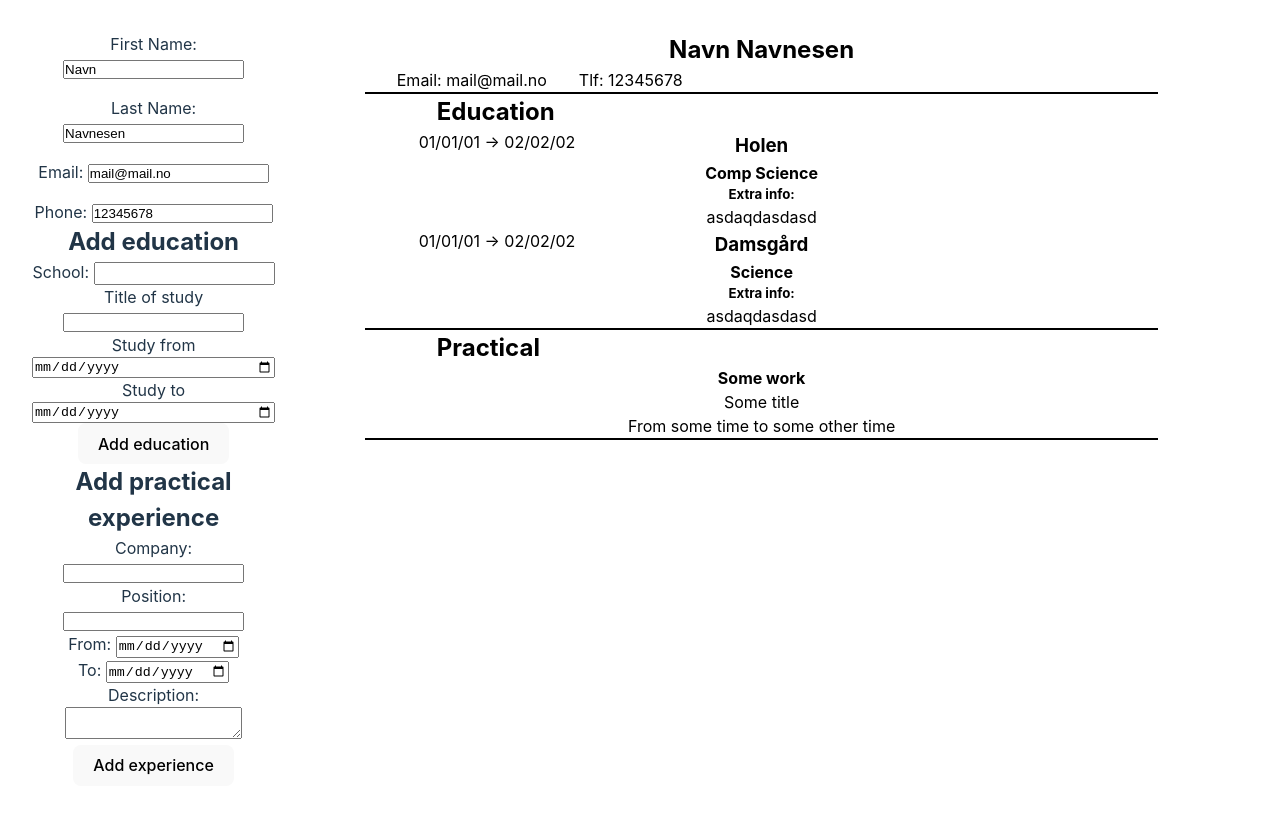
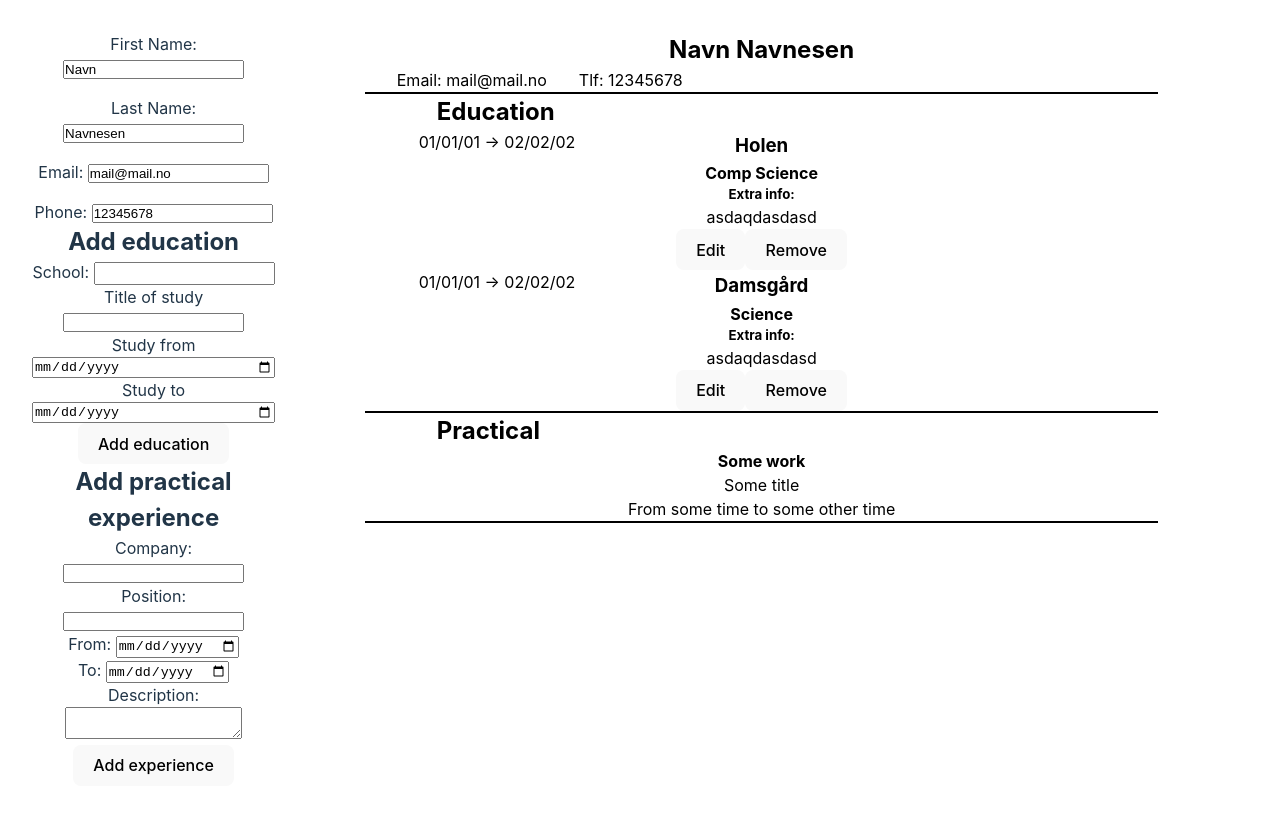
Before and after one commit to ATlexEide/cv-app, a React (Vite) app: page / in a window 1280 px wide. Shown: the top 814 px of the page. Built offline with nearby package versions, Linux system fonts and the light colour scheme.

Commit message:
Add edit && delete button

```diff
--- a/src/Components/EducationCard.jsx
+++ b/src/Components/EducationCard.jsx
@@ -14,6 +14,8 @@ function EducationCard({ data }) {
           <p id="desc">{data.desc}</p>
         </div>
       )}
+      <button>Edit</button>
+      <button>Remove</button>
     </article>
   );
 }
```
